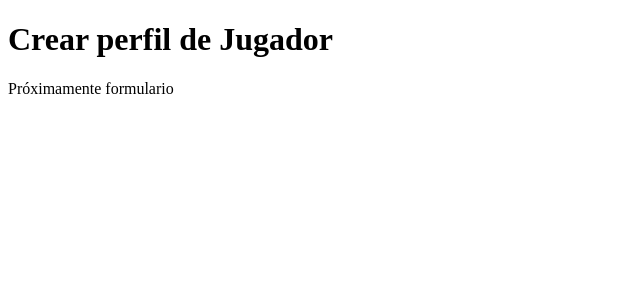
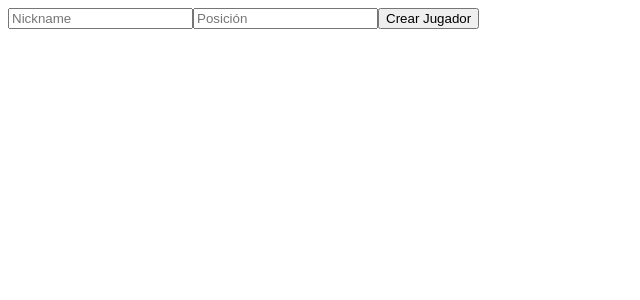
Before and after one commit to juanmendia/playrid, a Next.js app: page /player/create in a window 1280 px wide. Shown: the top 300 px of the page, without its empty margins (0-640 px from the left). Built offline with nearby package versions, Linux system fonts and the light colour scheme.

Commit message:
Integración con Supabase y CRUD base

```diff
--- a/package.json
+++ b/package.json
@@ -8,6 +8,7 @@
     "start": "next start"
   },
   "dependencies": {
+    "@supabase/supabase-js": "^2.90.1",
     "next": "16.1.2",
     "next-auth": "^4.24.0",
     "react": "18.2.0",
--- /dev/null
+++ b/src/app/lib/players.ts
@@ -0,0 +1,16 @@
+import { supabase } from "./supabase";
+
+export async function getPlayers() {
+  const { data, error } = await supabase.from("players").select("*");
+  if (error) throw error;
+  return data;
+}
+
+export async function createPlayer(profile_id: string, nickname: string, position: string) {
+  const { data, error } = await supabase
+    .from("players")
+    .insert([{ profile_id, nickname, position }])
+    .select();
+  if (error) throw error;
+  return data[0];
+}
--- /dev/null
+++ b/src/app/lib/supabase.ts
@@ -0,0 +1,6 @@
+import { createClient } from "@supabase/supabase-js";
+
+const supabaseUrl = "https://wncezclaxdnoyeqoggmn.supabase.co";
+const supabaseAnonKey = "sb_publishable_AFHcogrjLh86t93Utv5j8w_u_UuUG-k";
+
+export const supabase = createClient(supabaseUrl, supabaseAnonKey);
--- a/src/app/player/create/page.tsx
+++ b/src/app/player/create/page.tsx
@@ -1,8 +1,30 @@
+"use client";
+import { useState } from "react";
+import { supabase } from "@/app/lib/supabase";
+
 export default function CreatePlayer() {
-    return (
-      <div className="p-10">
-        <h1 className="text-2xl font-bold">Crear perfil de Jugador</h1>
-        <p>Próximamente formulario</p>
-      </div>
-    );
-  }
+  const [nickname, setNickname] = useState("");
+  const [position, setPosition] = useState("");
+
+  const handleSubmit = async () => {
+    const user = supabase.auth.getSession(); // o lo traes desde next-auth
+    if (!user) return alert("No estás logueado");
+
+    const { data, error } = await supabase.from("players").insert([{
+      profile_id: user.user.id,
+      nickname,
+      position
+    }]).select();
+
+    if (error) return alert(error.message);
+    alert("Jugador creado!");
+  };
+
+  return (
+    <div className="p-10 space-y-4">
+      <input value={nickname} onChange={(e) => setNickname(e.target.value)} placeholder="Nickname" />
+      <input value={position} onChange={(e) => setPosition(e.target.value)} placeholder="Posición" />
+      <button onClick={handleSubmit}>Crear Jugador</button>
+    </div>
+  );
+}
```
Also changed, not shown: src/app/lib/coach.ts (added, +16 -0 lines), 1 other file (tests, documents, lock files or other folders).
